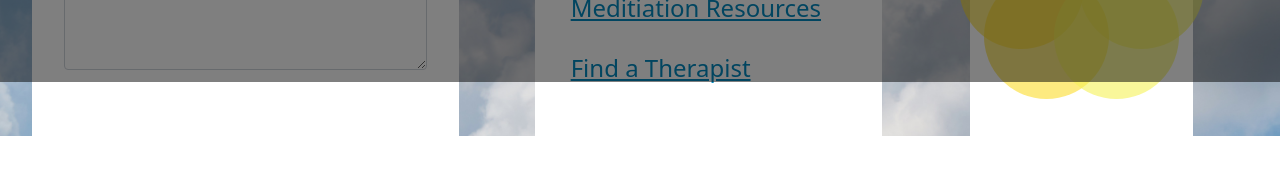
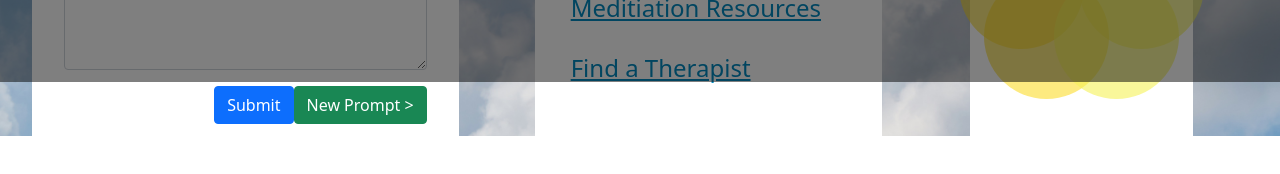
Before and after one commit to lizapritchard/mindoptimizers, a Vue app: page / in a window 1280 px wide. Shown: the part 718-892 px from the top of the page. Built offline with nearby package versions, Linux system fonts and the light colour scheme; no server answers; the HTML template or start-up script is replaced by a standard one.

Commit message:
add submit and new prompt buttons to journal entry

```diff
--- a/src/components/JournalEntry.vue
+++ b/src/components/JournalEntry.vue
@@ -4,11 +4,17 @@
         {{prompt}}
     </div>
     <b-form-textarea
+      v-show="editing"
       id="textarea"
       v-model="text"
       placeholder="Today I..."
       rows="20"
     />
+    <p v-show="!editing">{{text}}</p>
+    <div class="actions">
+      <button class="btn btn-primary" @click="submitJournal()" v-show="editing">Submit</button>
+      <button class="btn btn-success" @click="promptGetter()">New Prompt ></button>
+    </div>
 </div>
 
 </template>
@@ -17,20 +23,24 @@
   export default {
     mounted: function(){
         this.promptGetter() //method1 will execute at pageload
-        console.log("HELLO");
     },
 
     data() {
       return {
         text: '',
-        prompt: 'laila'
+        prompt: '',
+        editing: true
       }
     },
     methods: {
+      submitJournal() {
+        this.editing = false;
+      },
         promptGetter: function(){
             const prompts = ["What are 6 things that you are grateful for today?", "What helps you slow down and feel more present?", "Whats a goal you want to accomplish today and why?", "What things in my life make me smile? How can I incorporate them into my life more?", "What things do I want to focus on today outside of school?", "When was the last time you really laughed? What did you laugh about?", "What is one thing I can commit to today that my future self will thank me for?"];
             this.prompt = prompts[Math.floor(Math.random()*prompts.length)];
-            console.log(prompt);
+            this.editing = true;
+            this.text = ""
         },
     },
 
@@ -39,6 +49,12 @@
 
 </script>
 <style scoped>
+  button {
+    margin: 1rem 0;
+  }
+  .actions {
+    text-align: right;
+  }
 
     .prompt {
         font-size: 1.5rem;
```
Lines whose indentation alone changed are shown as unchanged.
